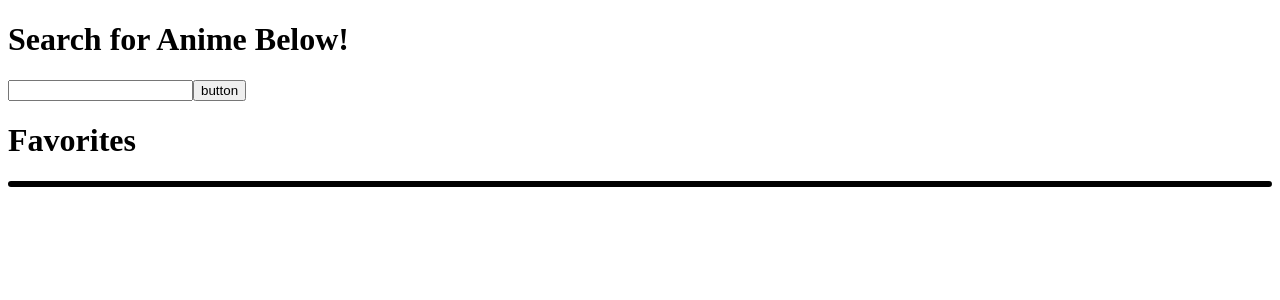
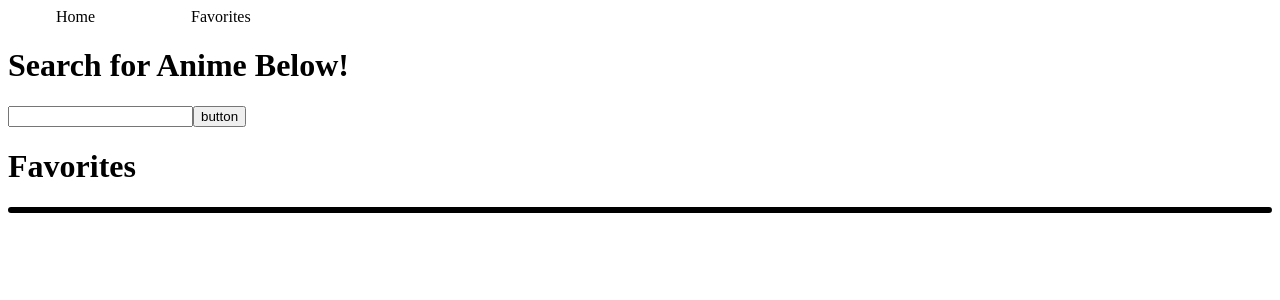
Before and after one commit to luc-ky-khuu/vue-practice, a Vue app in the folder vue-practice/: page / in a window 1280 px wide. Shown: the top 300 px of the page. Built offline with nearby package versions, Linux system fonts and the light colour scheme.

Commit message:
added conditional class rendering that turns favorited anime green in search list

```diff
--- a/vue-practice/src/App.vue
+++ b/vue-practice/src/App.vue
@@ -1,13 +1,18 @@
 <template>
   <main>
+    <div>
+      <a href='#'>Home</a>
+      <a href='#Favorites'>Favorites</a>
+    </div>
     <Header :searchTitle='searchTitle'/>
     <AnimeTitles :props='{
           animeList: this.animeList,
-          searchTitle: this.searchTitle
+          searchTitle: this.searchTitle,
+          favorites: this.favorites
         }'
-        @addFavorite='addFavorites'/>
+        @add-favorite='addFavorites'/>
     <Button @submit='submitForm' />
-    <Favorites :props='favorites' @removeFavorite='removeFavorite'/>
+    <Favorites :props='favorites' @remove-favorite='removeFavorite'/>
   </main>
 </template>
 
@@ -17,6 +22,14 @@
   import Button from './components/Button.vue'
   import AnimeTitles from './components/AnimeTitles.vue'
   import Favorites from './components/Favorites.vue'
+  function parseRoute(hashRoute) {
+    if (hashRoute.startsWith('#')) {
+      hashRoute = hashRoute.replace('#', '');
+    }
+    const [path, queryString] = hashRoute.split('?');
+    const params = new URLSearchParams(queryString);
+    return { path, params };
+  }
   export default {
     components: {
       Header,
@@ -28,7 +41,8 @@
       return {
         animeList: [],
         searchTitle: '',
-        favorites: []
+        favorites: [],
+        route: parseRoute(window.location.hash)
       }
     },
     mounted() {
@@ -64,5 +78,10 @@
   }
 </script>
 
-<style>
+<style scoped>
+  a {
+    text-decoration: none;
+    color: black;
+    margin: 3rem;
+  }
 </style>
--- a/vue-practice/src/components/AnimeTitles.vue
+++ b/vue-practice/src/components/AnimeTitles.vue
@@ -1,8 +1,11 @@
 <template>
   <ul v-if='props.animeList.length > 0'>
-    <li v-for='title in props.animeList' :key='title.id'>
+    <li v-for='(title, index) in props.animeList'
+      :key='index'
+      :class="[props.favorites.indexOf(title.title) > -1 && 'green']"
+    >
       {{title.title}}
-      <button @click.prevent='$emit("addFavorite", title.title)'>Add Favorite</button>
+      <button @click.prevent='$emit("add-favorite", title.title)'>Add Favorite</button>
     </li>
   </ul>
   <h1 v-else-if='!props.searchTitle'>Search for Anime Below!</h1>
@@ -14,11 +17,11 @@
     props: {
       props: Object
     },
-    emits: ['addFavorite']
+    emits: ['add-favorite']
   }
 </script>
 
-<style scope>
+<style>
   ul {
     border: 3px solid black;
     border-radius: 10px
@@ -27,4 +30,8 @@
     display: flex;
     justify-content: space-between;
   }
+
+  .green {
+    color: green;
+  }
 </style>
--- a/vue-practice/src/components/Favorites.vue
+++ b/vue-practice/src/components/Favorites.vue
@@ -1,9 +1,9 @@
 <template>
   <h1>Favorites</h1>
   <ul>
-    <li v-for='anime in props' :key='anime.id'>
+    <li v-for='(anime, index) in props' :key='index'>
       {{anime}}
-      <button @click.prevent='$emit("removeFavorite", anime)'>Remove Fav</button>
+      <button @click.prevent='$emit("remove-favorite", anime)'>Remove Fav</button>
     </li>
   </ul>
 </template>
@@ -14,6 +14,6 @@
     props: {
       props: Array
     },
-    emits: ['removeFavorite']
+    emits: ['remove-favorite']
   }
 </script>
```
